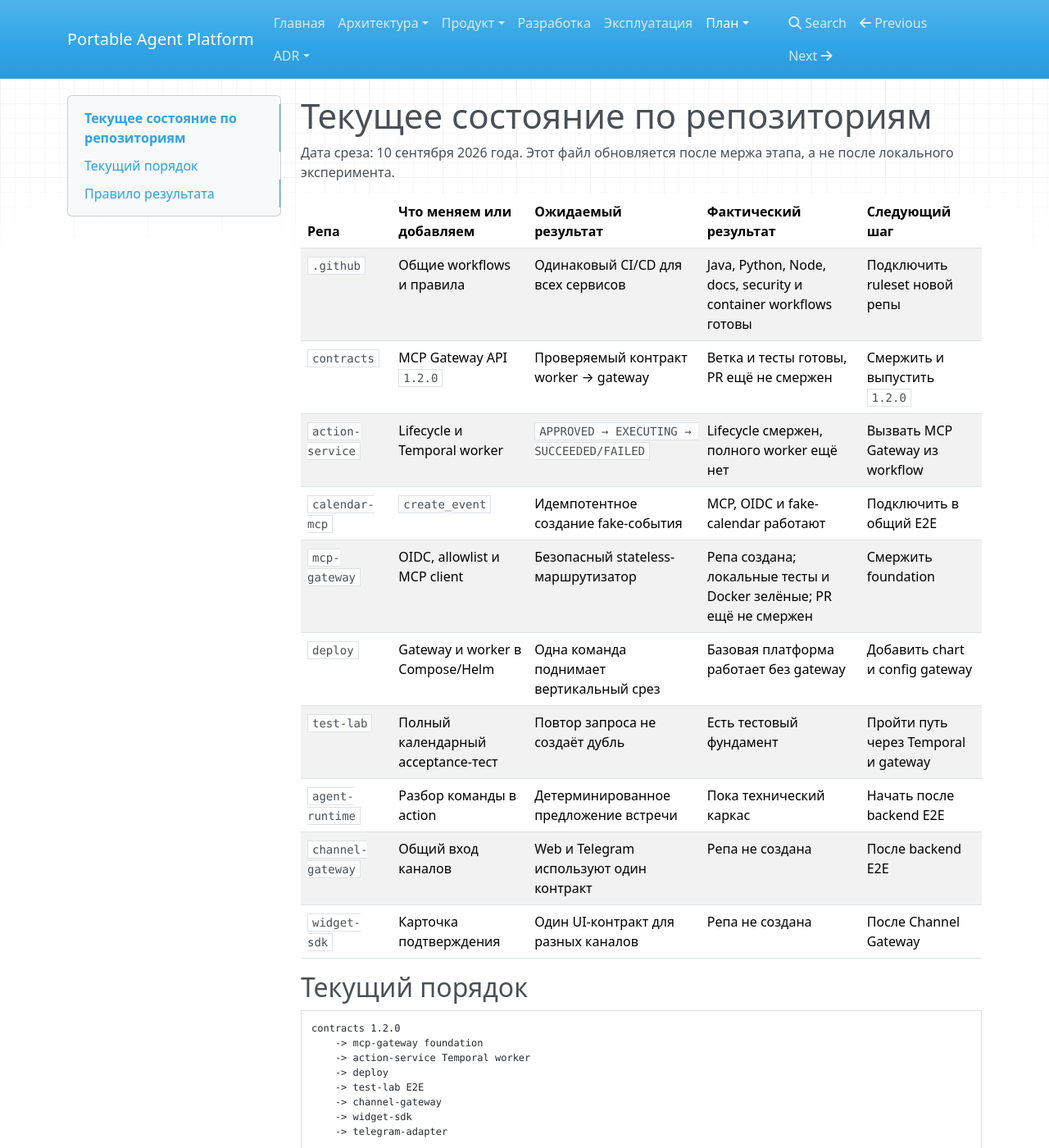
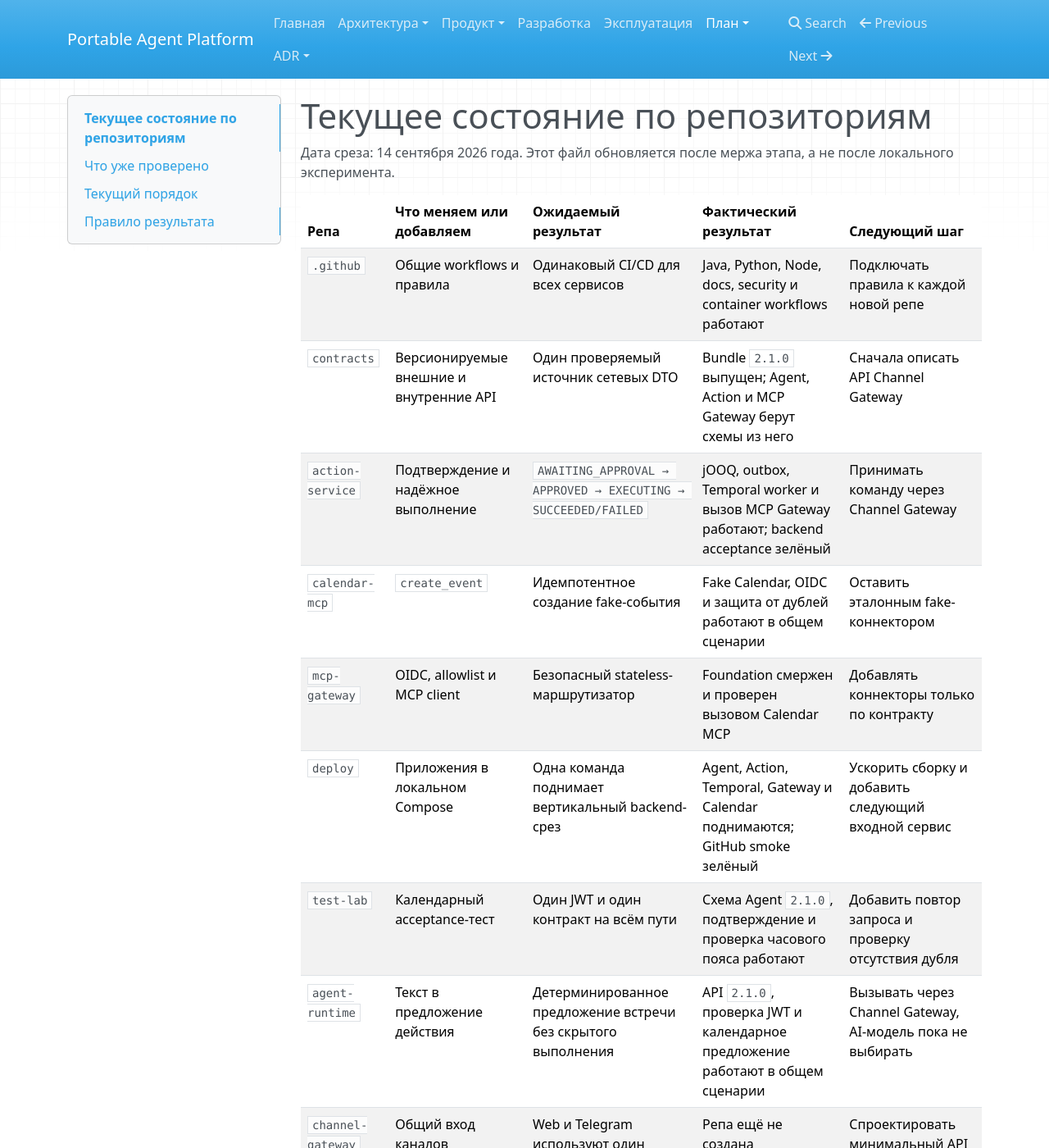
Before and after one commit to portable-agent/platform, an MkDocs documentation site: the page built from docs/delivery/CURRENT_STATUS.md, in a window 1280 px wide and 1400 px high. Shown: the whole window at 82% size. Built offline with MkDocs 1.6.1, drawn with Linux system fonts in a browser that asks for light colours; nearby versions of some CDN libraries; some of the changed text lies outside the part shown.

Commit message:
docs: зафиксировать готовый backend-срез
Обновляет фактическое состояние репозиториев и фиксирует Channel Gateway следующим этапом.

````diff
--- a/docs/delivery/CURRENT_STATUS.md
+++ b/docs/delivery/CURRENT_STATUS.md
@@ -1,32 +1,48 @@
 # Текущее состояние по репозиториям
 
-Дата среза: 10 сентября 2026 года. Этот файл обновляется после мержа этапа, а не после локального
+Дата среза: 14 сентября 2026 года. Этот файл обновляется после мержа этапа, а не после локального
 эксперимента.
 
 | Репа | Что меняем или добавляем | Ожидаемый результат | Фактический результат | Следующий шаг |
 |---|---|---|---|---|
-| `.github` | Общие workflows и правила | Одинаковый CI/CD для всех сервисов | Java, Python, Node, docs, security и container workflows готовы | Подключить ruleset новой репы |
-| `contracts` | MCP Gateway API `1.2.0` | Проверяемый контракт worker → gateway | Ветка и тесты готовы, PR ещё не смержен | Смержить и выпустить `1.2.0` |
-| `action-service` | Lifecycle и Temporal worker | `APPROVED → EXECUTING → SUCCEEDED/FAILED` | Lifecycle смержен, полного worker ещё нет | Вызвать MCP Gateway из workflow |
-| `calendar-mcp` | `create_event` | Идемпотентное создание fake-события | MCP, OIDC и fake-calendar работают | Подключить в общий E2E |
-| `mcp-gateway` | OIDC, allowlist и MCP client | Безопасный stateless-маршрутизатор | Репа создана; локальные тесты и Docker зелёные; PR ещё не смержен | Смержить foundation |
-| `deploy` | Gateway и worker в Compose/Helm | Одна команда поднимает вертикальный срез | Базовая платформа работает без gateway | Добавить chart и config gateway |
-| `test-lab` | Полный календарный acceptance-тест | Повтор запроса не создаёт дубль | Есть тестовый фундамент | Пройти путь через Temporal и gateway |
-| `agent-runtime` | Разбор команды в action | Детерминированное предложение встречи | Пока технический каркас | Начать после backend E2E |
-| `channel-gateway` | Общий вход каналов | Web и Telegram используют один контракт | Репа не создана | После backend E2E |
-| `widget-sdk` | Карточка подтверждения | Один UI-контракт для разных каналов | Репа не создана | После Channel Gateway |
+| `.github` | Общие workflows и правила | Одинаковый CI/CD для всех сервисов | Java, Python, Node, docs, security и container workflows работают | Подключать правила к каждой новой репе |
+| `contracts` | Версионируемые внешние и внутренние API | Один проверяемый источник сетевых DTO | Bundle `2.1.0` выпущен; Agent, Action и MCP Gateway берут схемы из него | Сначала описать API Channel Gateway |
+| `action-service` | Подтверждение и надёжное выполнение | `AWAITING_APPROVAL → APPROVED → EXECUTING → SUCCEEDED/FAILED` | jOOQ, outbox, Temporal worker и вызов MCP Gateway работают; backend acceptance зелёный | Принимать команду через Channel Gateway |
+| `calendar-mcp` | `create_event` | Идемпотентное создание fake-события | Fake Calendar, OIDC и защита от дублей работают в общем сценарии | Оставить эталонным fake-коннектором |
+| `mcp-gateway` | OIDC, allowlist и MCP client | Безопасный stateless-маршрутизатор | Foundation смержен и проверен вызовом Calendar MCP | Добавлять коннекторы только по контракту |
+| `deploy` | Приложения в локальном Compose | Одна команда поднимает вертикальный backend-срез | Agent, Action, Temporal, Gateway и Calendar поднимаются; GitHub smoke зелёный | Ускорить сборку и добавить следующий входной сервис |
+| `test-lab` | Календарный acceptance-тест | Один JWT и один контракт на всём пути | Схема Agent `2.1.0`, подтверждение и проверка часового пояса работают | Добавить повтор запроса и проверку отсутствия дубля |
+| `agent-runtime` | Текст в предложение действия | Детерминированное предложение встречи без скрытого выполнения | API `2.1.0`, проверка JWT и календарное предложение работают в общем сценарии | Вызывать через Channel Gateway, AI-модель пока не выбирать |
+| `channel-gateway` | Общий вход каналов | Web и Telegram используют один контракт | Репа ещё не создана | Спроектировать минимальный API и создать репу |
+| `widget-sdk` | Карточка подтверждения | Один UI-контракт для разных каналов | Репа ещё не создана | Начать после API Channel Gateway |
+
+## Что уже проверено
+
+```text
+русский текст
+    -> Agent Runtime
+    -> предложение calendar.create_event
+    -> Action Service и явное подтверждение
+    -> Temporal workflow
+    -> MCP Gateway
+    -> Calendar MCP
+    -> fake-событие без изменения исходного +03:00
+```
+
+Проверка запускает реальные контейнеры отдельных репозиториев по закреплённым commit SHA. Последний
+зелёный запуск вошёл в `deploy` через merge `b931cc6`.
 
 ## Текущий порядок
 
 ```text
-contracts 1.2.0
-    -> mcp-gateway foundation
-    -> action-service Temporal worker
-    -> deploy
-    -> test-lab E2E
-    -> channel-gateway
-    -> widget-sdk
-    -> telegram-adapter
+[готово] contracts 2.1.0
+    -> [готово] MCP Gateway и Calendar MCP
+    -> [готово] Action Service и Temporal worker
+    -> [готово] Agent Runtime в общем Compose
+    -> [готово] backend acceptance
+    -> [следом] Channel Gateway API и репа
+    -> Widget SDK
+    -> Telegram adapter
 ```
 
 ## Правило результата
````
Also changed, not shown: README.md (+3 -1 lines), docs/architecture/REPOSITORY_MODEL.md (+7 -7 lines), docs/delivery/ROADMAP.md (+5 -1 lines), docs/delivery/WORK_PLAN.md (+11 -4 lines), 1 other file.
